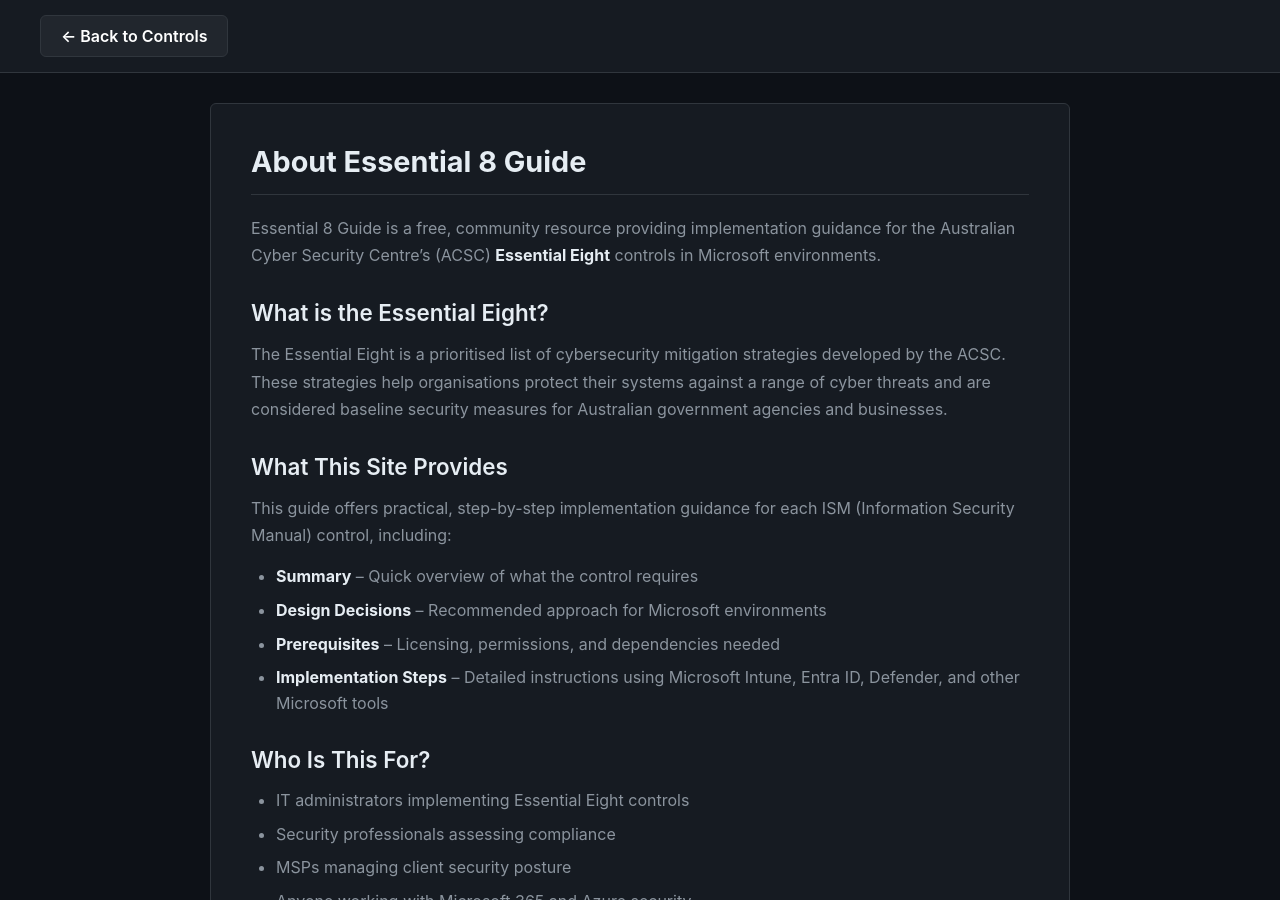
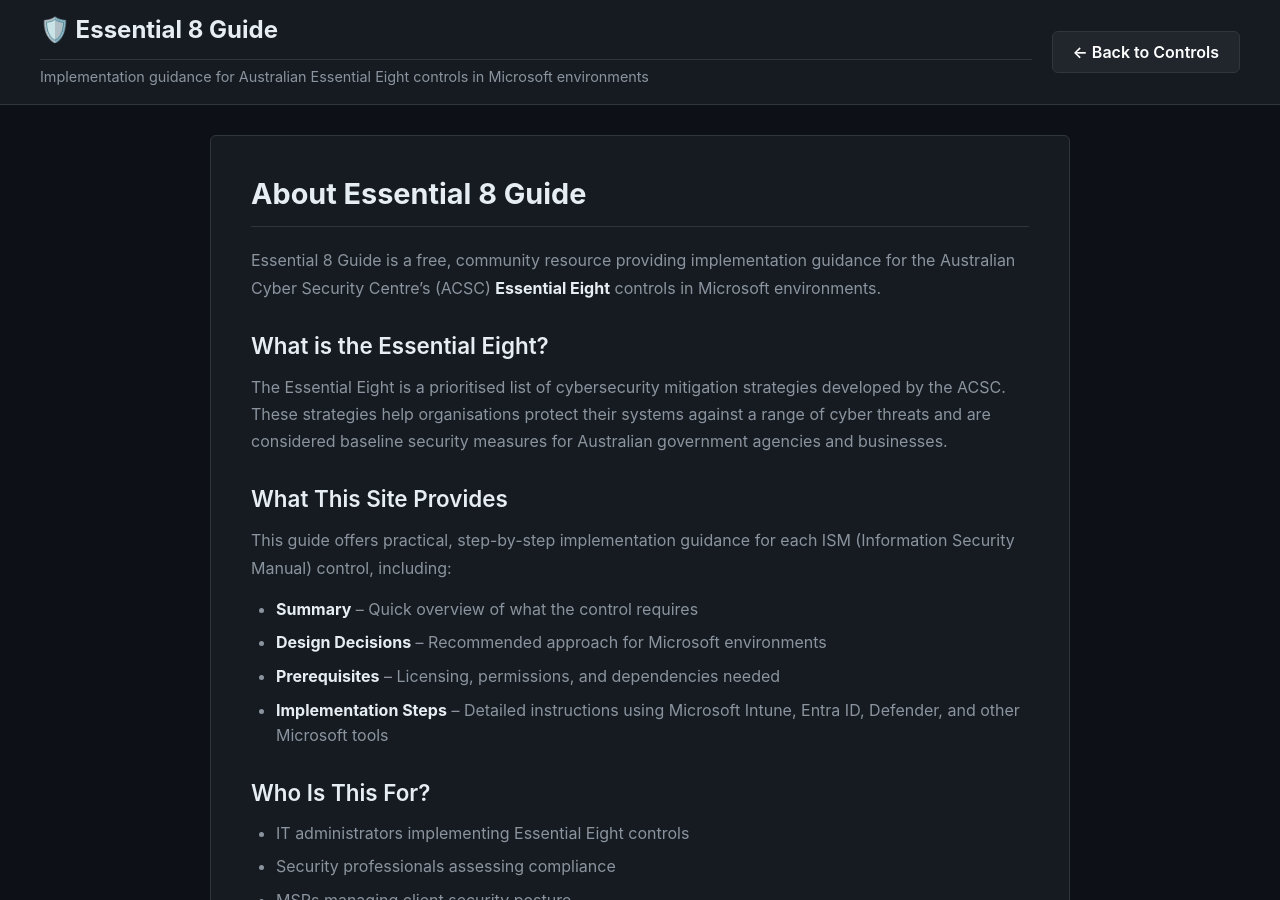
Before and after one commit to alanburchill/ISM-Controls-Guide, a Jekyll site: the page built from about.md, in a window 1280 px wide and 900 px high. Built offline with Jekyll 4.4.1, drawn with Linux system fonts in a browser that asks for light colours.

Commit message:
feat: add site-wide header to default.html layout for about page

```diff
--- a/_layouts/default.html
+++ b/_layouts/default.html
@@ -118,6 +118,10 @@
 </head>
 <body>
   <div class="header">
+    <div style="flex:1;">
+      <h1 style="font-size:1.5rem;font-weight:700;color:#e6edf3;margin-bottom:5px;">🛡️ Essential 8 Guide</h1>
+      <p style="color:#8b949e;font-size:0.9rem;margin:0;">Implementation guidance for Australian Essential Eight controls in Microsoft environments</p>
+    </div>
     <a href="{{ site.baseurl }}/" class="back-btn">← Back to Controls</a>
   </div>
   <div class="container">
```
